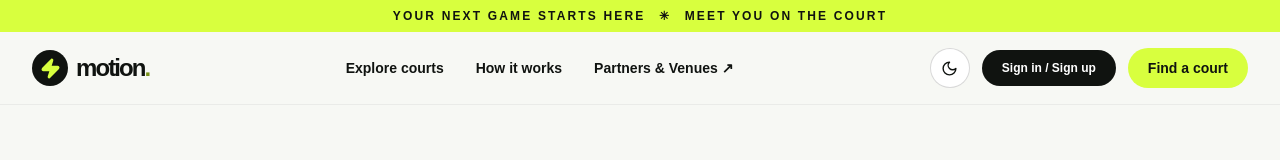
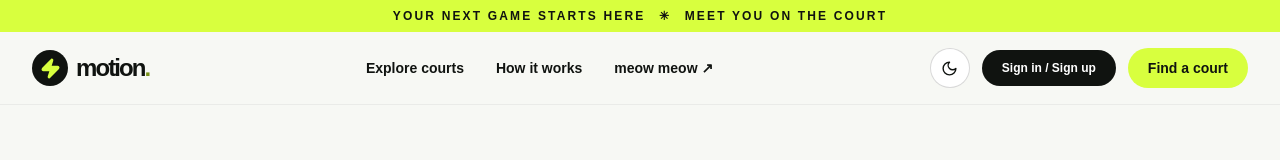
Before and after one commit to Motion-Sports-App/motion-app, a Next.js app: page / in a window 1280 px wide. Shown: the top 160 px of the page. Built offline with nearby package versions, Linux system fonts and the light colour scheme; no server answers; the database is empty.

Commit message:
meow meow changed

```diff
--- a/components/Navbar.tsx
+++ b/components/Navbar.tsx
@@ -51,7 +51,7 @@ export default function Navbar({
             How it works
           </button>
           <button onClick={onVenueAdminOpen} className="hover:opacity-60 transition">
-            Partners & Venues ↗
+            meow meow ↗
           </button>
         </nav>
 
```
